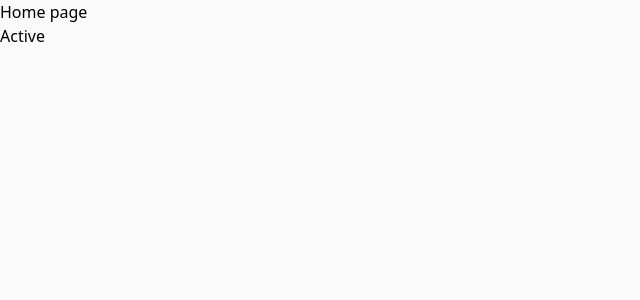
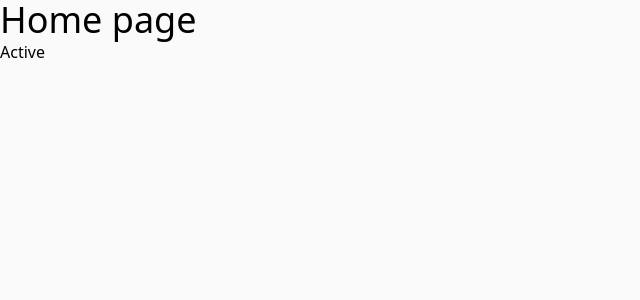
Before and after one commit to Dekizber/nextJScoursePrjct, a Next.js app: page / in a window 1280 px wide. Shown: the top 300 px of the page, without its empty margins (0-640 px from the left). Built offline with nearby package versions, Linux system fonts and the light colour scheme.

Commit message:
fix tailwind config

```diff
--- a/app/page.tsx
+++ b/app/page.tsx
@@ -1,7 +1,7 @@
 export default function Home() {
   return (
     <main>
-      <h1 className="text-4xl text-green-500">Home page</h1>
+      <h1 className="text-4xl">Home page</h1>
     </main>
   );
 }
--- a/tailwind.config.js
+++ b/tailwind.config.js
@@ -2,6 +2,7 @@
 module.exports = {
   content: [
     './src/**/*.{js,ts,jsx,tsx,mdx}',
+    './app/**/*.{js,ts,jsx,tsx,mdx}',
   ],
   theme: {
     extend: {},
```
